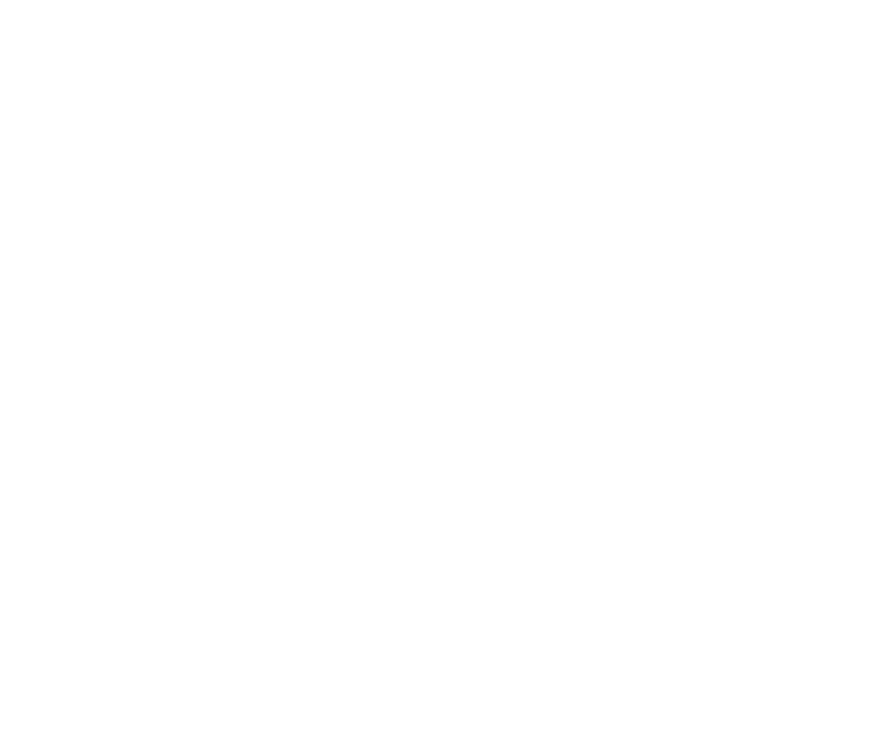
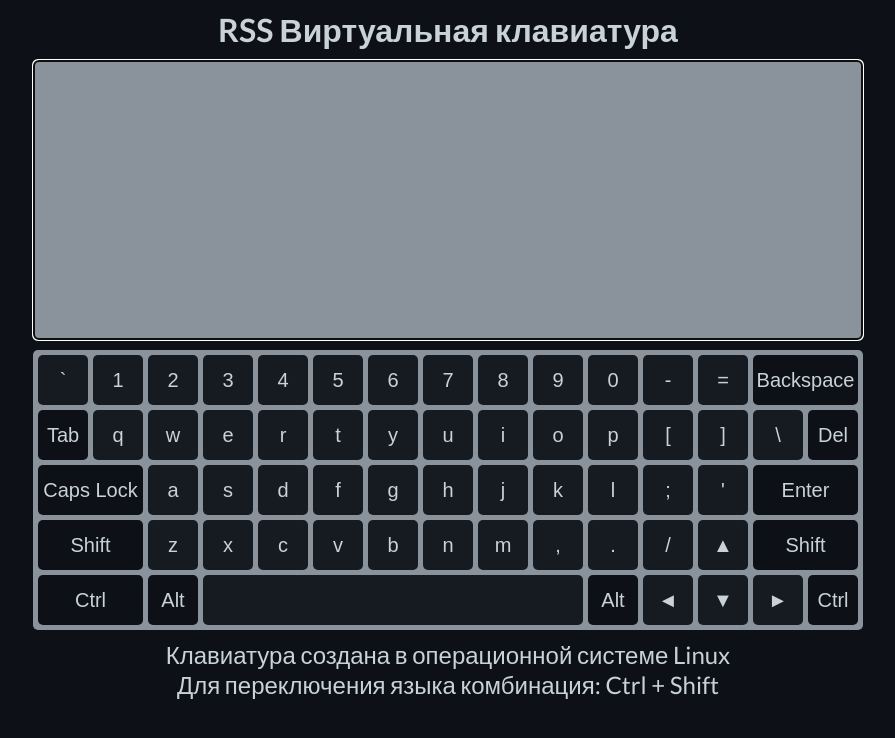
Before and after one commit to Alexander-M-rss/vkbd, a website: page index.html in a window 1280 px wide. Shown: the whole page, without its empty margins (192-1087 px from the left). Drawn offline with Linux system fonts and the light colour scheme.

Commit message:
feat: add HTML content generation

```diff
--- a/index.js
+++ b/index.js
@@ -0,0 +1,438 @@
+const symbol = 0;
+const letter = 1;
+const digit = 2;
+const func = 4;
+const keysLayout = [
+  {
+    code: 'Backquote',
+    char: { en: '`', ru: 'ё' },
+    shift: { en: '~', ru: 'Ё' },
+    typeId: { en: symbol, ru: letter },
+  },
+  {
+    code: 'Digit1',
+    char: { en: '1', ru: '1' },
+    shift: { en: '!', ru: '!' },
+    typeId: { en: digit, ru: digit },
+  },
+  {
+    code: 'Digit2',
+    char: { en: '2', ru: '2' },
+    shift: { en: '@', ru: '"' },
+    typeId: { en: digit, ru: digit },
+  },
+  {
+    code: 'Digit3',
+    char: { en: '3', ru: '3' },
+    shift: { en: '#', ru: '№' },
+    typeId: { en: digit, ru: digit },
+  },
+  {
+    code: 'Digit4',
+    char: { en: '4', ru: '4' },
+    shift: { en: '$', ru: ';' },
+    typeId: { en: digit, ru: digit },
+  },
+  {
+    code: 'Digit5',
+    char: { en: '5', ru: '5' },
+    shift: { en: '%', ru: '%' },
+    typeId: { en: digit, ru: digit },
+  },
+  {
+    code: 'Digit6',
+    char: { en: '6', ru: '6' },
+    shift: { en: '^', ru: ':' },
+    typeId: { en: digit, ru: digit },
+  },
+  {
+    code: 'Digit7',
+    char: { en: '7', ru: '7' },
+    shift: { en: '&', ru: '?' },
+    typeId: { en: digit, ru: digit },
+  },
+  {
+    code: 'Digit8',
+    char: { en: '8', ru: '8' },
+    shift: { en: '*', ru: '*' },
+    typeId: { en: digit, ru: digit },
+  },
+  {
+    code: 'Digit9',
+    char: { en: '9', ru: '9' },
+    shift: { en: '(', ru: '(' },
+    typeId: { en: digit, ru: digit },
+  },
+  {
+    code: 'Digit0',
+    char: { en: '0', ru: '0' },
+    shift: { en: ')', ru: ')' },
+    typeId: { en: digit, ru: digit },
+  },
+  {
+    code: 'Minus',
+    char: { en: '-', ru: '-' },
+    shift: { en: '_', ru: '_' },
+    typeId: { en: symbol, ru: symbol },
+  },
+  {
+    code: 'Equal',
+    char: { en: '=', ru: '=' },
+    shift: { en: '+', ru: '+' },
+    typeId: { en: symbol, ru: symbol },
+  },
+  {
+    code: 'Backspace',
+    char: { en: 'Backspace', ru: 'Backspace' },
+    shift: { en: 'Backspace', ru: 'Backspace' },
+    typeId: { en: func, ru: func },
+  },
+  {
+    code: 'Tab',
+    char: { en: 'Tab', ru: 'Tab' },
+    shift: { en: 'Tab', ru: 'Tab' },
+    typeId: { en: func, ru: func },
+  },
+  {
+    code: 'KeyQ',
+    char: { en: 'q', ru: 'й' },
+    shift: { en: 'Q', ru: 'Й' },
+    typeId: { en: letter, ru: letter },
+  },
+  {
+    code: 'KeyW',
+    char: { en: 'w', ru: 'ц' },
+    shift: { en: 'W', ru: 'Ц' },
+    typeId: { en: letter, ru: letter },
+  },
+  {
+    code: 'KeyE',
+    char: { en: 'e', ru: 'у' },
+    shift: { en: 'E', ru: 'У' },
+    typeId: { en: letter, ru: letter },
+  },
+  {
+    code: 'KeyR',
+    char: { en: 'r', ru: 'к' },
+    shift: { en: 'R', ru: 'К' },
+    typeId: { en: letter, ru: letter },
+  },
+  {
+    code: 'KeyT',
+    char: { en: 't', ru: 'е' },
+    shift: { en: 'T', ru: 'Е' },
+    typeId: { en: letter, ru: letter },
+  },
+  {
+    code: 'KeyY',
+    char: { en: 'y', ru: 'н' },
+    shift: { en: 'Y', ru: 'Н' },
+    typeId: { en: letter, ru: letter },
+  },
+  {
+    code: 'KeyU',
+    char: { en: 'u', ru: 'г' },
+    shift: { en: 'U', ru: 'Г' },
+    typeId: { en: letter, ru: letter },
+  },
+  {
+    code: 'KeyI',
+    char: { en: 'i', ru: 'ш' },
+    shift: { en: 'I', ru: 'Ш' },
+    typeId: { en: letter, ru: letter },
+  },
+  {
+    code: 'KeyO',
+    char: { en: 'o', ru: 'щ' },
+    shift: { en: 'O', ru: 'Щ' },
+    typeId: { en: letter, ru: letter },
+  },
+  {
+    code: 'KeyP',
+    char: { en: 'p', ru: 'з' },
+    shift: { en: 'P', ru: 'З' },
+    typeId: { en: letter, ru: letter },
+  },
+  {
+    code: 'BracketLeft',
+    char: { en: '[', ru: 'х' },
+    shift: { en: '{', ru: 'Х' },
+    typeId: { en: symbol, ru: letter },
+  },
+  {
+    code: 'BracketRight',
+    char: { en: ']', ru: 'ъ' },
+    shift: { en: '}', ru: 'Ъ' },
+    typeId: { en: symbol, ru: letter },
+  },
+  {
+    code: 'Backslash',
+    char: { en: '\\', ru: '\\' },
+    shift: { en: '|', ru: '/' },
+    typeId: { en: symbol, ru: symbol },
+  },
+  {
+    code: 'Delete',
+    char: { en: 'Del', ru: 'Del' },
+    shift: { en: 'Del', ru: 'Del' },
+    typeId: { en: func, ru: func },
+  },
+  {
+    code: 'CapsLock',
+    char: { en: 'Caps Lock', ru: 'Caps Lock' },
+    shift: { en: 'Caps Lock', ru: 'Caps Lock' },
+    typeId: { en: func, ru: func },
+  },
+  {
+    code: 'KeyA',
+    char: { en: 'a', ru: 'ф' },
+    shift: { en: 'A', ru: 'Ф' },
+    typeId: { en: letter, ru: letter },
+  },
+  {
+    code: 'KeyS',
+    char: { en: 's', ru: 'ы' },
+    shift: { en: 'S', ru: 'Ы' },
+    typeId: { en: letter, ru: letter },
+  },
+  {
+    code: 'KeyD',
+    char: { en: 'd', ru: 'в' },
+    shift: { en: 'D', ru: 'В' },
+    typeId: { en: letter, ru: letter },
+  },
+  {
+    code: 'KeyF',
+    char: { en: 'f', ru: 'а' },
+    shift: { en: 'F', ru: 'А' },
+    typeId: { en: letter, ru: letter },
+  },
+  {
+    code: 'KeyG',
+    char: { en: 'g', ru: 'п' },
+    shift: { en: 'G', ru: 'П' },
+    typeId: { en: letter, ru: letter },
+  },
+  {
+    code: 'KeyH',
+    char: { en: 'h', ru: 'р' },
+    shift: { en: 'H', ru: 'Р' },
+    typeId: { en: letter, ru: letter },
+  },
+  {
+    code: 'KeyJ',
+    char: { en: 'j', ru: 'о' },
+    shift: { en: 'J', ru: 'О' },
+    typeId: { en: letter, ru: letter },
+  },
+  {
+    code: 'KeyK',
+    char: { en: 'k', ru: 'л' },
+    shift: { en: 'K', ru: 'Л' },
+    typeId: { en: letter, ru: letter },
+  },
+  {
+    code: 'KeyL',
+    char: { en: 'l', ru: 'д' },
+    shift: { en: 'L', ru: 'Д' },
+    typeId: { en: letter, ru: letter },
+  },
+  {
+    code: 'Semicolon',
+    char: { en: ';', ru: 'ж' },
+    shift: { en: ':', ru: 'Ж' },
+    typeId: { en: symbol, ru: letter },
+  },
+  {
+    code: 'Quote',
+    char: { en: "'", ru: 'э' },
+    shift: { en: '"', ru: 'Э' },
+    typeId: { en: symbol, ru: letter },
+  },
+  {
+    code: 'Enter',
+    char: { en: 'Enter', ru: 'Enter' },
+    shift: { en: 'Enter', ru: 'Enter' },
+    typeId: { en: func, ru: func },
+  },
+  {
+    code: 'ShiftLeft',
+    char: { en: 'Shift', ru: 'Shift' },
+    shift: { en: 'Shift', ru: 'Shift' },
+    typeId: { en: func, ru: func },
+  },
+  {
+    code: 'KeyZ',
+    char: { en: 'z', ru: 'я' },
+    shift: { en: 'Z', ru: 'Я' },
+    typeId: { en: letter, ru: letter },
+  },
+  {
+    code: 'KeyX',
+    char: { en: 'x', ru: 'ч' },
+    shift: { en: 'X', ru: 'Ч' },
+    typeId: { en: letter, ru: letter },
+  },
+  {
+    code: 'KeyC',
+    char: { en: 'c', ru: 'с' },
+    shift: { en: 'C', ru: 'С' },
+    typeId: { en: letter, ru: letter },
+  },
+  {
+    code: 'KeyV',
+    char: { en: 'v', ru: 'м' },
+    shift: { en: 'V', ru: 'М' },
+    typeId: { en: letter, ru: letter },
+  },
+  {
+    code: 'KeyB',
+    char: { en: 'b', ru: 'и' },
+    shift: { en: 'B', ru: 'И' },
+    typeId: { en: letter, ru: letter },
+  },
+  {
+    code: 'KeyN',
+    char: { en: 'n', ru: 'т' },
+    shift: { en: 'N', ru: 'Т' },
+    typeId: { en: letter, ru: letter },
+  },
+  {
+    code: 'KeyM',
+    char: { en: 'm', ru: 'ь' },
+    shift: { en: 'M', ru: 'Ь' },
+    typeId: { en: letter, ru: letter },
+  },
+  {
+    code: 'Comma',
+    char: { en: ',', ru: 'б' },
+    shift: { en: '<', ru: 'Б' },
+    typeId: { en: symbol, ru: letter },
+  },
+  {
+    code: 'Period',
+    char: { en: '.', ru: 'ю' },
+    shift: { en: '>', ru: 'Ю' },
+    typeId: { en: symbol, ru: letter },
+  },
+  {
+    code: 'Slash',
+    char: { en: '/', ru: '.' },
+    shift: { en: '?', ru: ',' },
+    typeId: { en: symbol, ru: symbol },
+  },
+  {
+    code: 'ArrowUp',
+    char: { en: '▲', ru: '▲' },
+    shift: { en: '▲', ru: '▲' },
+    typeId: { en: symbol, ru: symbol },
+  },
+  {
+    code: 'ShiftRight',
+    char: { en: 'Shift', ru: 'Shift' },
+    shift: { en: 'Shift', ru: 'Shift' },
+    typeId: { en: func, ru: func },
+  },
+  {
+    code: 'ControlLeft',
+    char: { en: 'Ctrl', ru: 'Ctrl' },
+    shift: { en: 'Ctrl', ru: 'Ctrl' },
+    typeId: { en: func, ru: func },
+  },
+  {
+    code: 'AltLeft',
+    char: { en: 'Alt', ru: 'Alt' },
+    shift: { en: 'Alt', ru: 'Alt' },
+    typeId: { en: func, ru: func },
+  },
+  {
+    code: 'Space',
+    char: { en: ' ', ru: ' ' },
+    shift: { en: ' ', ru: ' ' },
+    typeId: { en: symbol, ru: symbol },
+  },
+  {
+    code: 'AltRight',
+    char: { en: 'Alt', ru: 'Alt' },
+    shift: { en: 'Alt', ru: 'Alt' },
+    typeId: { en: func, ru: func },
+  },
+  {
+    code: 'ArrowLeft',
+    char: { en: '◄', ru: '◄' },
+    shift: { en: '◄', ru: '◄' },
+    typeId: { en: symbol, ru: symbol },
+  },
+  {
+    code: 'ArrowDown',
+    char: { en: '▼', ru: '▼' },
+    shift: { en: '▼', ru: '▼' },
+    typeId: { en: symbol, ru: symbol },
+  },
+  {
+    code: 'ArrowRight',
+    char: { en: '►', ru: '►' },
+    shift: { en: '►', ru: '►' },
+    typeId: { en: symbol, ru: symbol },
+  },
+  {
+    code: 'ControlRight',
+    char: { en: 'Ctrl', ru: 'Ctrl' },
+    shift: { en: 'Ctrl', ru: 'Ctrl' },
+    typeId: { en: func, ru: func },
+  },
+];
+
+class Keyboard {
+  constructor(keyboardElement, textareaElement) {
+    this.keyboard = keyboardElement;
+    this.keyboard.classList.add('keyboard');
+    this.textarea = textareaElement;
+    this.isKeyDown = false;
+    this.isCapsLock = false;
+    this.layout = localStorage.getItem('alex-m-language') === 'ru' ? 'ru' : 'en';
+    this.keys = [];
+  }
+
+  generate(keysLayoutArr) {
+    keysLayoutArr.forEach((key) => {
+      const button = document.createElement('button');
+
+      if (key.typeId.en === func || key.code === 'Space') {
+        button.classList.add('key', 'func', key.code);
+      } else {
+        button.classList.add('key');
+      }
+
+      button.setAttribute('type', 'button');
+      button.setAttribute('id', key.code);
+      button.setAttribute('char-en', key.char.en);
+      button.setAttribute('char-ru', key.char.ru);
+      button.setAttribute('shift-en', key.shift.en);
+      button.setAttribute('shift-ru', key.shift.ru);
+      button.setAttribute('type-id-en', key.typeId.en);
+      button.setAttribute('type-id-ru', key.typeId.ru);
+      button.textContent = this.layout === 'en' ? key.char.en : key.char.ru;
+      this.keys.push(button);
+    });
+
+    this.keyboard.append(...this.keys);
+  }
+}
+
+const container = document.createElement('div');
+const title = document.createElement('h1');
+const textarea = document.createElement('textarea');
+const keyboard = document.createElement('div');
+const about = document.createElement('p');
+const keyboardObj = new Keyboard(keyboard, textarea);
+
+keyboardObj.generate(keysLayout);
+title.textContent = 'RSS Виртуальная клавиатура';
+about.innerText = 'Клавиатура создана в операционной системе Linux\nДля переключения языка комбинация: Ctrl + Shift';
+container.classList.add('container');
+textarea.classList.add('text');
+container.append(title, textarea, keyboard, about);
+document.body.append(container);
+textarea.onblur = () => textarea.focus();
+textarea.focus();
--- a/style.css
+++ b/style.css
@@ -1,3 +1,20 @@
+@import url('https://fonts.googleapis.com/css2?family=Lato:wght@100;300;400;700&display=swap');
+
+:root {
+  --background: #0D1117;
+  --text-color: #C9D1D9;
+  --textarea-color: #161b22;
+  --textarea-background: #8A939C;
+  --keyboard: #8A939C;
+  --key: #161b22;
+  --key-text: #C9D1D9;
+  --key-hover: rgba(114,177,101,0.8);
+
+  --key-active: rgb(2, 177, 90);
+
+}
+
+
 *, *::before, *::after {
   box-sizing: border-box;
   padding: 0;
@@ -7,3 +24,150 @@
 html {
   scroll-behavior: smooth;
 }
+
+body {
+  font-family: 'Lato', sans-serif;
+  transition: .2s;
+  color: var(--text-color);
+  background-color: var(--background);
+}
+
+.container {
+  margin: 0 auto;
+  display: flex;
+  flex-direction: column;
+  align-items: center;
+}
+
+.container h1, p {
+ margin:10px auto;
+ text-align: center
+}
+
+.container p {
+  font-size: 24px;
+}
+
+.text {
+  width: 830px;
+  height: 280px;
+  margin-bottom: 10px;
+  padding: 10px;
+  border-radius: 5px;
+  resize: none;
+  word-break: break-all;
+  color: var(--textarea-color);
+  background-color: var(--textarea-background);
+  border-color: var(--textarea-background);
+  font-size: 20px;
+}
+
+.text::-webkit-scrollbar {
+    width: 10px;
+    background-color: var(--key);
+    border-color: var(--text-color);
+}
+
+.text::-webkit-scrollbar {
+    border-color: var(--key);
+}
+
+.text::-webkit-scrollbar-thumb {
+    background-color: var(--text-color);
+    transition: 0.3s;
+}
+
+.text::-webkit-scrollbar-thumb:hover {
+    background-color: white;
+}
+
+.text::-webkit-scrollbar-button:vertical:start:decrement {
+    background: linear-gradient(120deg, var(--text-color) 40%, rgba(0, 0, 0, 0) 41%),
+    linear-gradient(240deg, var(--text-color) 40%, rgba(0, 0, 0, 0) 41%),
+    linear-gradient(0deg, var(--text-color) 30%, rgba(0, 0, 0, 0) 31%);
+    background-color: var(--key);
+    cursor: pointer;
+    transition: 0.3s;
+}
+
+.text::-webkit-scrollbar-button:vertical:start:decrement:hover {
+    background-color: white;
+}
+
+.text::-webkit-scrollbar-button:vertical:end:increment {
+    background: linear-gradient(300deg, var(--text-color) 40%, rgba(0, 0, 0, 0) 41%),
+    linear-gradient(60deg, var(--text-color) 40%, rgba(0, 0, 0, 0) 41%),
+    linear-gradient(180deg, var(--text-color) 30%, rgba(0, 0, 0, 0) 31%);
+    background-color: var(---key);
+}
+
+.text::-webkit-scrollbar-button:vertical:end:increment:hover {
+    background-color: white;
+}
+
+.keyboard {
+  padding: 5px;
+  border-radius: 5px;
+  background: var(--keyboard);
+  display: grid;
+  grid-template-columns: repeat(15, 50px);
+  grid-auto-rows: 50px;
+  gap: 5px;
+  grid-template-areas:
+    ".. .. .. .. .. .. .. .. .. .. .. .. .. bs bs"
+    ".. .. .. .. .. .. .. .. .. .. .. .. .. .. .."
+    "ca ca .. .. .. .. .. .. .. .. .. .. .. en en"
+    "sl sl .. .. .. .. .. .. .. .. .. .. .. sr sr"
+    "cl cl .. sp sp sp sp sp sp sp .. .. .. .. ..";
+}
+
+.key {
+  color: var(--key-text);
+  background: var(--key);
+  border: none;
+  border-radius: 5px;
+  font-size: 20px;
+  cursor: pointer;
+  transition: all .3s ease;
+}
+
+.func {
+  background-color: var(--background);
+}
+
+.key:hover {
+  background-color: var(--key-hover);
+}
+
+.key.active {
+  background-color:var(--key-active);
+}
+
+.Backspace {
+  grid-area: bs;
+}
+
+.CapsLock {
+  grid-area: ca;
+}
+
+.Enter {
+  grid-area: en;
+}
+
+.ShiftLeft {
+  grid-area: sl;
+}
+
+.ShiftRight {
+  grid-area: sr;
+}
+
+.ControlLeft {
+  grid-area: cl
+}
+
+.Space {
+  grid-area: sp;
+  background-color: var(--key);
+}
```
